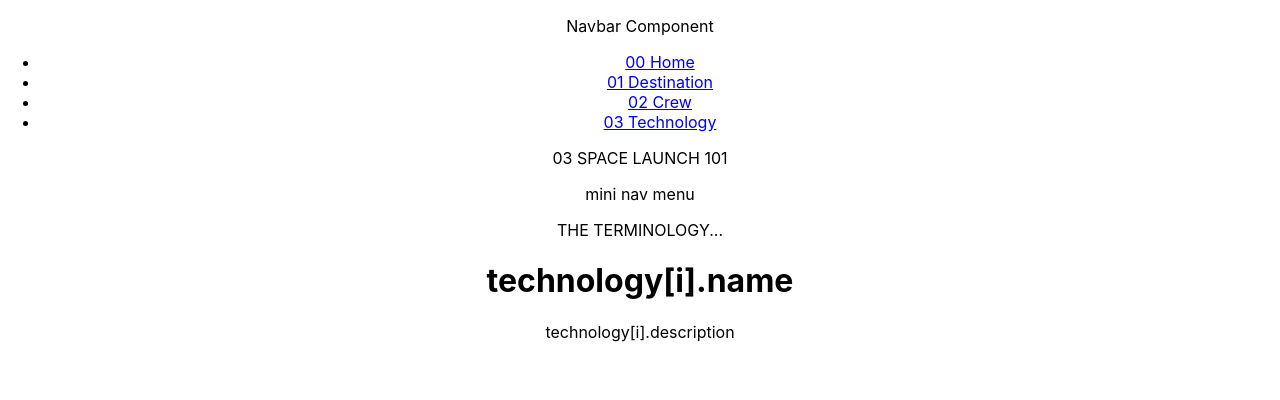
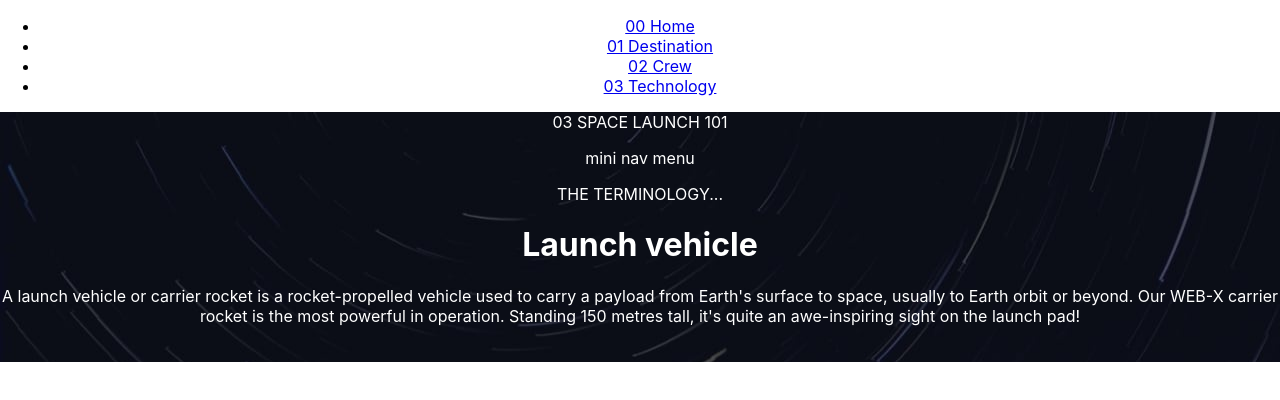
Before and after one commit to kabocha23/space-tourism, a React (Create React App) app: page /technology in a window 1280 px wide. Shown: the top 400 px of the page. Built offline with nearby package versions, Linux system fonts and the light colour scheme.

Commit message:
including interpolated strings to test if data passed properly

```diff
--- a/src/App.tsx
+++ b/src/App.tsx
@@ -1,4 +1,4 @@
-import React, { useState, FC, useEffect } from 'react';
+import React, { FC } from 'react';
 import Navbar from './components/Navbar/Navbar';
 import './App.css';
 
--- a/src/components/01 Destination/Destination.tsx
+++ b/src/components/01 Destination/Destination.tsx
@@ -1,4 +1,4 @@
-import React, { FC, useEffect } from "react";
+import React, { FC } from "react";
 import "./Destination.css";
 
 interface DestinationProps {
@@ -13,9 +13,6 @@ interface DestinationProps {
 
 const Destination: FC<DestinationProps> = ({ destinations }) => {
 
-  useEffect(() => {
-    console.log(destinations)
-  })
   return (
     <div className="destination-container">
       <div className="destination-img">
@@ -25,8 +22,8 @@ const Destination: FC<DestinationProps> = ({ destinations }) => {
       <div className="destination-blurb">
         <div className="destination-blurb-top">
           <p>mini nav menu</p>
-          <h1>destinations[i].name</h1>
-          <p>destinations[i].description</p>
+          <h1>{destinations[0].name}</h1>
+          <p>{destinations[0].description}</p>
         </div>
 
         <hr></hr>
@@ -34,11 +31,11 @@ const Destination: FC<DestinationProps> = ({ destinations }) => {
         <div className="destination-blurb-bottom">
           <div className="avg-distance">
             <p>AVG. DISTANCE</p>
-            <p>destinations[i].distance</p>
+            <p>{destinations[0].distance}</p>
           </div>
           <div className="est-travel-time">
             <p>EST. TRAVEL TIME</p>
-            <p>destinations[i].travel</p>
+            <p>{destinations[0].travel}</p>
           </div>
         </div>
       </div>
--- a/src/components/02 Crew/Crew.tsx
+++ b/src/components/02 Crew/Crew.tsx
@@ -16,9 +16,9 @@ const Crew: FC<CrewProps> = ({ crew }) => {
       <div className="crew-blurb">
         <p><span>02</span> MEET YOUR CREW</p>
         <div className="crew-description">
-          <h1>crew[i].role</h1>
-          <p>crew[i].name</p>
-          <p>crew[i].bio</p>
+          <h1>{crew[0].role}</h1>
+          <p>{crew[0].name}</p>
+          <p>{crew[0].bio}</p>
         </div>
         <div className="crew-nav">
           <p>mini nav menu</p>
--- a/src/components/03 Technology/Technology.css
+++ b/src/components/03 Technology/Technology.css
@@ -0,0 +1,4 @@
+.technology-container {
+    background-image: url("../../assets/technology/background-technology-desktop.jpg");
+    color: #FFFFFF;
+}
--- a/src/components/03 Technology/Technology.tsx
+++ b/src/components/03 Technology/Technology.tsx
@@ -19,8 +19,8 @@ const Technology: FC<TechnologyProps> = ({ technology }) => {
         </div>
         <div className="technology-description">
           <p>THE TERMINOLOGY...</p>
-          <h1>technology[i].name</h1>
-          <p>technology[i].description</p>
+          <h1>{technology[0].name}</h1>
+          <p>{technology[0].description}</p>
         </div>
       </div>
       <div className="technology-img">
--- a/src/components/Navbar/AppRouter.tsx
+++ b/src/components/Navbar/AppRouter.tsx
@@ -33,7 +33,7 @@ const AppRouter: FC<Props> = ({ destinations, crew, technology }) => {
             <Route path="/" element={<Home />} />
             <Route path="/destination" element={<Destination destinations={destinations}/>} />
             <Route path="/crew" element={<Crew crew={crew}/>} />
-            <Route path="/technology" element={<Technology technology={technology}/>} />
+            <Route path="/technology" element={<Technology technology={technology} />} />
         </Routes>
     </div>
   );
--- a/src/components/Navbar/Navbar.tsx
+++ b/src/components/Navbar/Navbar.tsx
@@ -1,4 +1,4 @@
-import React, { FC, useEffect } from "react";
+import React, { FC } from "react";
 import AppRouter from "./AppRouter"
 import data from '../../data/siteData.json'
 import "./Navbar.css";
@@ -7,8 +7,7 @@ import "./Navbar.css";
 const Navbar: FC = () => {
 
   return (
-    <div>
-      <p>Navbar Component</p>
+    <div className="navbar-container">
       <ul>
         <li><a href="http://localhost:3000/">00 Home</a></li>
         <li><a href="http://localhost:3000/destination">01 Destination</a></li>
```
